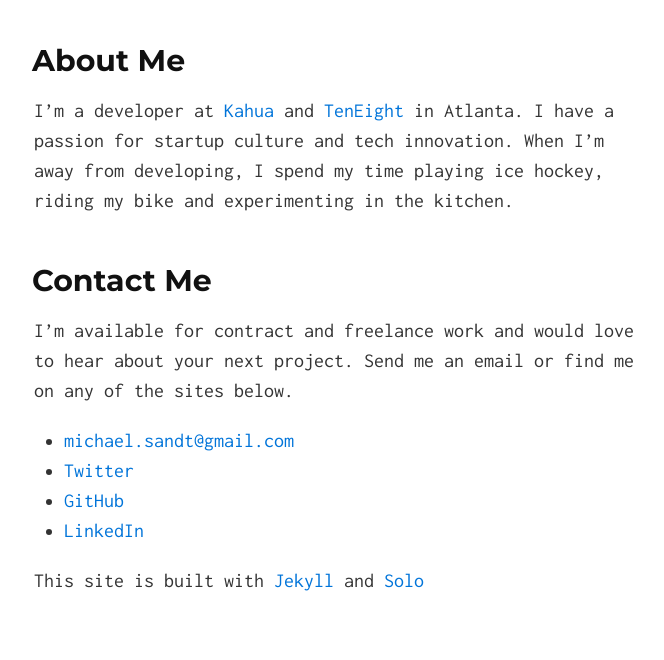
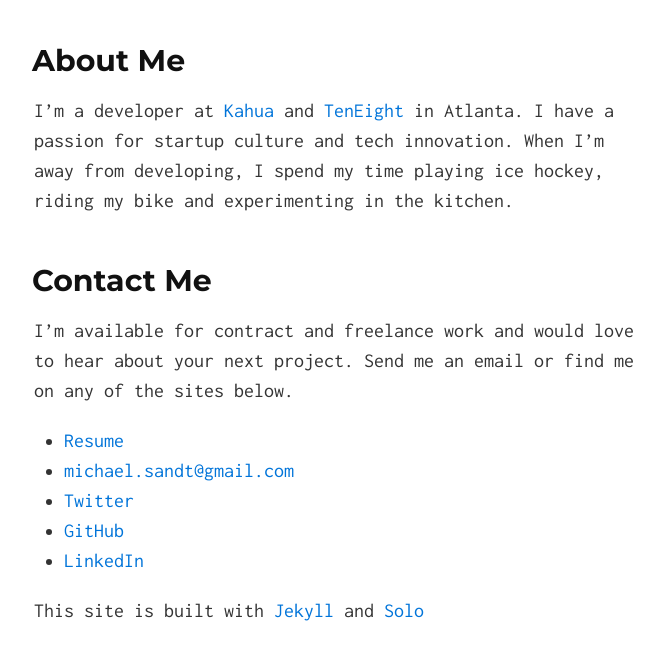
Before and after one commit to msandt3/msandt3.github.io, a Jekyll site: the page built from index.html, in a window 1280 px wide, cut to the strip 664-1390 px from the top of the page. Shown: the top 660 px of the strip, without its empty margins (306-970 px from the left). Built offline with Jekyll 4.4.1, drawn with Linux system fonts in a browser that asks for light colours; Markdown is read by kramdown in place of the engine named in the settings.

Commit message:
Added resume

```diff
--- a/_includes/index.md
+++ b/_includes/index.md
@@ -7,6 +7,7 @@ I'm a developer at <a href='http://www.kahua.com/' target='_blank'>Kahua</a> and
 ## Contact Me
 I'm available for contract and freelance work and would love to hear about your next project. Send me an email or find me on any of the sites below.
 
+* [Resume](docs/Michael_Sandt_Resume_Mar_2014.pdf)
 * [michael.sandt@gmail.com](mailto:michael.sandt@gmail.com)
 * [Twitter](http://twitter.com/mikesandt)
 * [GitHub](http://github.com/msandt3)
```
Also changed, not shown: 1 other file.
